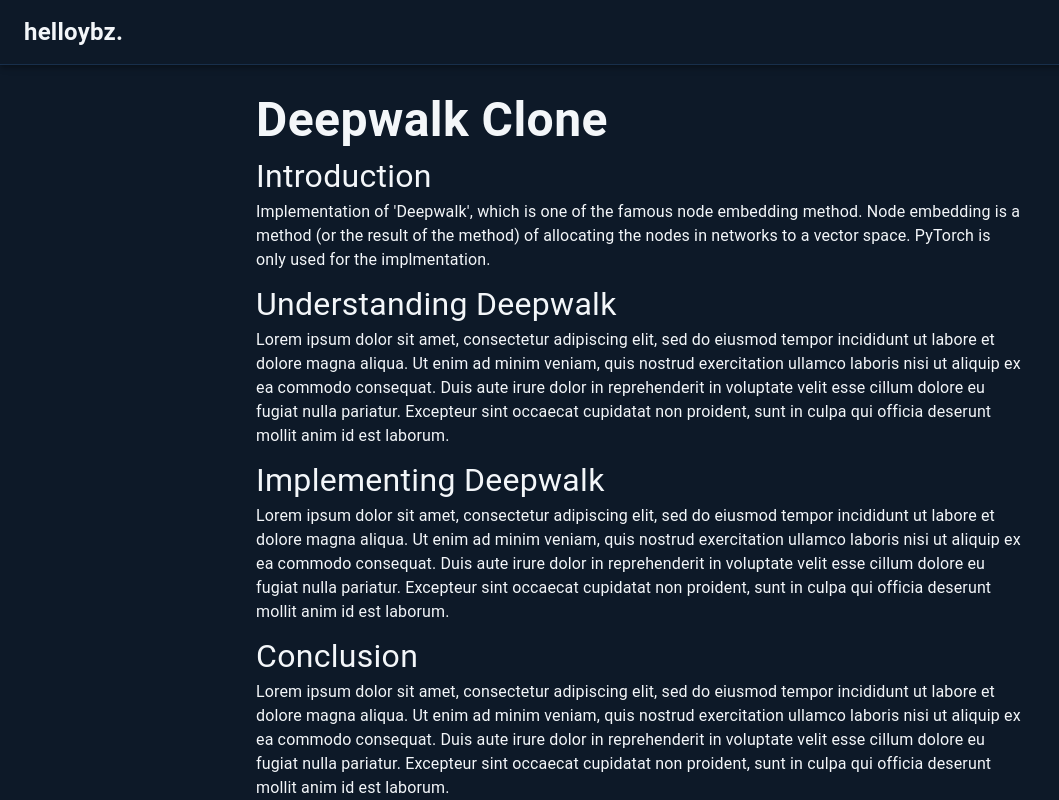
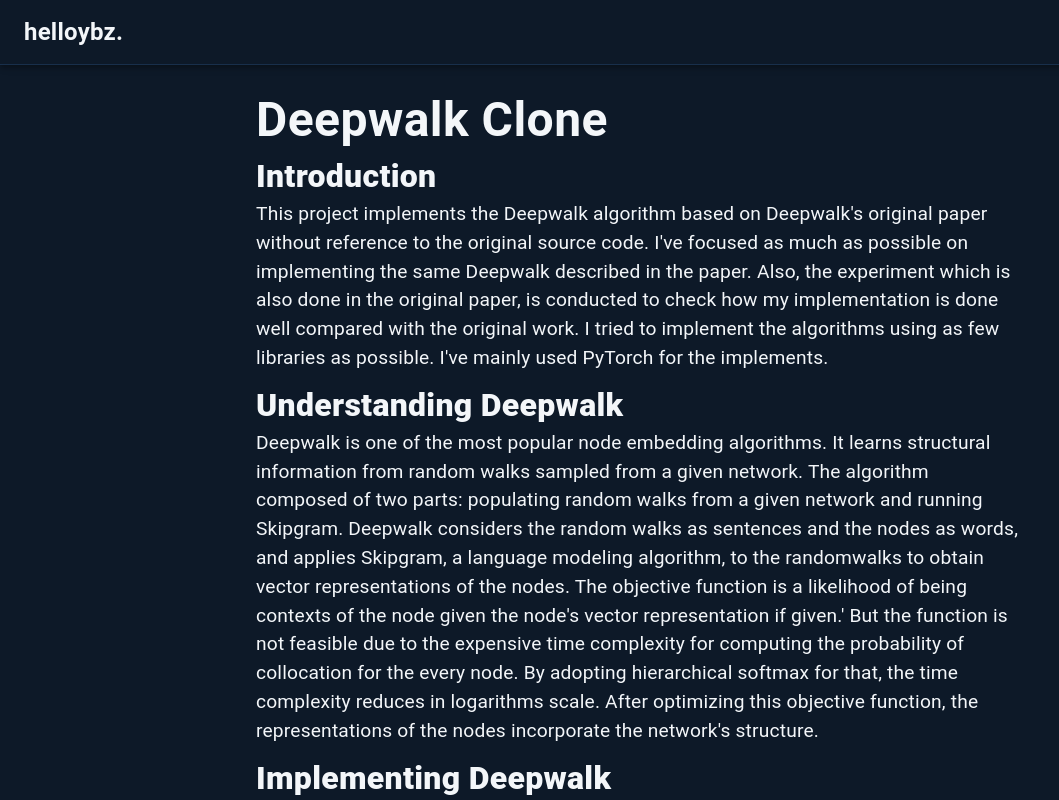
Before and after one commit to helloybz/Deepwalk-Clone, a React (Create React App) app: page / in a window 1280 px wide. Shown: the top 800 px of the page, without its empty margins (0-1059 px from the left). Built offline with nearby package versions, Linux system fonts and the light colour scheme.

Commit message:
Update content

```diff
--- a/src/components/Body/Body.js
+++ b/src/components/Body/Body.js
@@ -31,7 +31,6 @@
             >
                 Deepwalk Clone
             </Grid>
-
             {
                 data.map((section, i) => (
                     <Grid item xs={12} key={i} sx={{
@@ -42,14 +41,15 @@
                                 color: 'rgb(243, 246, 249)',
                                 fontSize: '2rem',
                                 lineHeight: '2rem',
-                                marginBottom: '0.5rem'
+                                marginBottom: '0.5rem',
+                                fontWeight: '1000'
                             }}>
                             {section.header}
                         </Typography>
                         <Typography
                             sx={{
                                 color: 'rgb(243, 246, 249)',
-                                fontSize: '1rem',
+                                fontSize: '1.2rem',
                             }}>
                             {section.content}
                         </Typography>
--- a/src/components/Body/content.js
+++ b/src/components/Body/content.js
@@ -2,22 +2,51 @@
     {
         "header": 'Introduction',
         "content": `\
-            Implementation of 'Deepwalk', which is one of the famous node embedding method.\
-            Node embedding is a method (or the result of the method) of allocating the nodes in networks to a vector space.\
-
-            PyTorch is only used for the implmentation.\
+        This project implements the Deepwalk algorithm based on Deepwalk's original paper without reference to the original source code.
+        I've focused as much as possible on implementing the same Deepwalk described in the paper.
+        Also, the experiment which is also done in the original paper, is conducted to check how my implementation is done well compared with the original work.
+        I tried to implement the algorithms using as few libraries as possible.
+        I've mainly used PyTorch for the implements.
         `
     },
     {
         "header": 'Understanding Deepwalk',
-        "content": "Lorem ipsum dolor sit amet, consectetur adipiscing elit, sed do eiusmod tempor incididunt ut labore et dolore magna aliqua. Ut enim ad minim veniam, quis nostrud exercitation ullamco laboris nisi ut aliquip ex ea commodo consequat. Duis aute irure dolor in reprehenderit in voluptate velit esse cillum dolore eu fugiat nulla pariatur. Excepteur sint occaecat cupidatat non proident, sunt in culpa qui officia deserunt mollit anim id est laborum."
+        "content": `\
+        Deepwalk is one of the most popular node embedding algorithms.\
+        It learns structural information from random walks sampled from a given network.\
+        The algorithm composed of two parts: populating random walks from a given network and running Skipgram.\
+        Deepwalk considers the random walks as sentences and the nodes as words, \
+        and applies Skipgram, a language modeling algorithm, to the randomwalks to obtain vector representations of the nodes.\
+        The objective function is a likelihood of being contexts of the node given the node's vector representation if given.'
+        But the function is not feasible due to the expensive time complexity for \
+        computing the probability of collocation for the every node.\
+        By adopting hierarchical softmax for that, the time complexity reduces in logarithms scale.\
+        After optimizing this objective function, the representations of the nodes incorporate the network's structure.
+        `
     },
     {
         "header": 'Implementing Deepwalk',
-        "content": "Lorem ipsum dolor sit amet, consectetur adipiscing elit, sed do eiusmod tempor incididunt ut labore et dolore magna aliqua. Ut enim ad minim veniam, quis nostrud exercitation ullamco laboris nisi ut aliquip ex ea commodo consequat. Duis aute irure dolor in reprehenderit in voluptate velit esse cillum dolore eu fugiat nulla pariatur. Excepteur sint occaecat cupidatat non proident, sunt in culpa qui officia deserunt mollit anim id est laborum."
+        "content": `\
+        First, I've implemented a graph structure and a random-walker. Both inherit PyTorch's Dataset class. Graph emits its node indexed with a given argument.\
+        RandomWalker wraps an instance of Graph and generate a random walk on the graph starting from the given indexed node.\
+        The author has populated a bunch of random walk samples before running Skipgram. \
+        But in this clone project, the random walks can be sampled not only during training time also in multi-processed manner by using PyTorch.
+
+        Second, a BinaryTree class is implemented for hierarchical softmax. \
+        While hierarchical softmax is an optmizing algorithm rather than a neural network architecture, \
+        BinaryTree class inherits PyTorch's nn.Module class because trainable binary classifiers are allocated to each node in the tree.\
+        The vertices of the graph are allocated to the leaf nodes from left, and then the trainable parameters of the leaf nodes are used as the optimized vector representation of the nodes.
+        The class finds a path from the root node to the target leaf node, then the path are used to indexing the classifiers.
+
+        Third, a Skipgram class is implemented.\
+        While the author has used 'gensim' library to apply Skipgram, I implement it myself using PyTorch for practicing pursose.\
+        It captures the local structure of the graph by sliding window on the random walk samples,\
+        then populates pairs of the nodes collocating in the window.\
+        Also, it updates the BinaryTree's parameter for the probabilty of being the pairs to be maximized.
+        `
     },
     {
         "header": 'Conclusion',
-        "content": "Lorem ipsum dolor sit amet, consectetur adipiscing elit, sed do eiusmod tempor incididunt ut labore et dolore magna aliqua. Ut enim ad minim veniam, quis nostrud exercitation ullamco laboris nisi ut aliquip ex ea commodo consequat. Duis aute irure dolor in reprehenderit in voluptate velit esse cillum dolore eu fugiat nulla pariatur. Excepteur sint occaecat cupidatat non proident, sunt in culpa qui officia deserunt mollit anim id est laborum."
+        "content": "TBA"
     },
 ]
```
